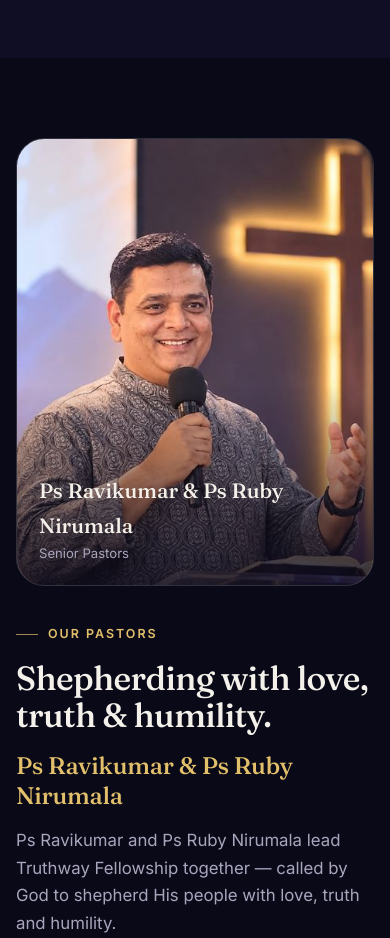
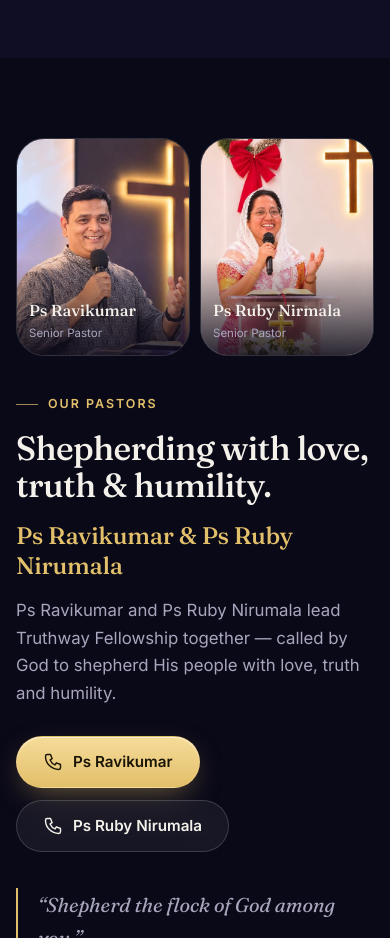
Before and after one commit to kaushik-i-b/truthway-fellowship, a plain HTML site: page index.html in a window 390 px wide. Shown: the part 2920-3858 px from the top of the page. Drawn offline with Linux system fonts and the light colour scheme.

Commit message:
Add Ps Ruby Nirmala photo to pastors section
Co-Authored-By: Claude Opus 5.5 <noreply@anthropic.com>
Claude-Session: https://claude.ai/code/session_01NnejBnn165jqikcEhibmAS

```diff
--- a/assets/site.css
+++ b/assets/site.css
@@ -146,6 +146,7 @@ section{position:relative}
 
 /* ---------- Pastor ---------- */
 .pastor{display:grid;grid-template-columns:5fr 6fr;gap:clamp(30px,6vw,80px);align-items:center}
+.portraits{display:grid;grid-template-columns:1fr 1fr;gap:16px}
 .portrait{position:relative;border-radius:28px;overflow:hidden;aspect-ratio:4/5;border:1px solid var(--line-2)}
 .portrait img{width:100%;height:100%;object-fit:cover}
 .portrait::after{content:"";position:absolute;inset:0;background:linear-gradient(180deg,transparent 55%,rgba(10,9,24,.85))}
@@ -281,12 +282,15 @@ footer{border-top:1px solid var(--line);padding:60px 0 40px}
   .times,.grid-3{grid-template-columns:1fr 1fr}
   .bento .story,.bento .vm,.bento .vm + .vm,.bento .values{grid-column:span 6}
   .pastor,.sermons,.prayer,.contact{grid-template-columns:1fr}
-  .portrait{max-width:440px}
+  .portraits{max-width:600px}
   .events{grid-template-columns:1fr}
   .gallery{grid-template-columns:repeat(2,1fr);grid-auto-rows:150px}
 }
 @media (max-width:600px){
   .wrap{width:calc(100% - 32px)}
+  .portraits{gap:10px}
+  .portrait figcaption{left:12px;right:12px;bottom:12px;font-size:.72rem}
+  .portrait figcaption strong{font-size:1rem}
   .times,.grid-3{grid-template-columns:1fr}
   .bento .story{padding:28px}
   .card{padding:22px}
--- a/index.html
+++ b/index.html
@@ -154,7 +154,10 @@
 <!-- Pastor -->
 <section class="section" id="pastor">
   <div class="wrap pastor">
-    <figure class="portrait reveal" style="margin:0"><img src="assets/pastor.jpg" alt="Ps Ravikumar and Ps Ruby Nirumala" width="460" height="575" loading="lazy"><figcaption><strong>Ps Ravikumar &amp; Ps Ruby Nirumala</strong>Senior Pastors</figcaption></figure>
+    <div class="portraits reveal">
+      <figure class="portrait" style="margin:0"><img src="assets/pastor.jpg" alt="Ps Ravikumar" width="460" height="575" loading="lazy"><figcaption><strong>Ps Ravikumar</strong>Senior Pastor</figcaption></figure>
+      <figure class="portrait" style="margin:0"><img src="assets/pastor-ruby.jpg" alt="Ps Ruby Nirmala" width="460" height="575" loading="lazy"><figcaption><strong>Ps Ruby Nirmala</strong>Senior Pastor</figcaption></figure>
+    </div>
     <div class="reveal">
       <span class="eyebrow">Our pastors</span>
       <h2 style="margin-top:16px">Shepherding with love, truth &amp; humility.</h2>
```
Also changed, not shown: assets/pastor-ruby.jpg (added).
